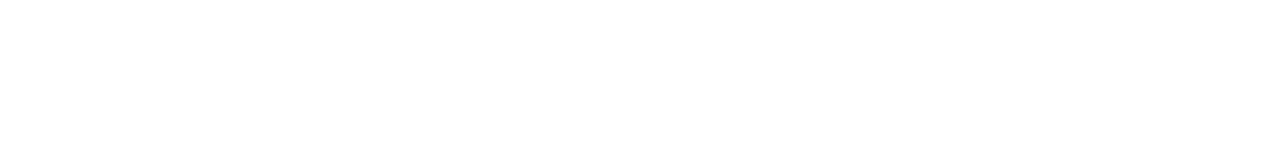
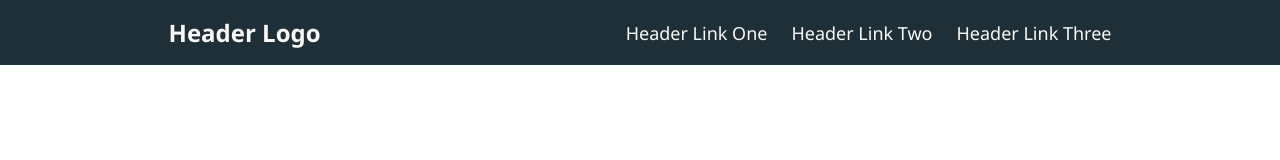
Before and after one commit to pieroqb/odin-landingpage, a plain HTML site: page index.html in a window 1280 px wide. Drawn offline with Linux system fonts and the light colour scheme.

Commit message:
Create Header

```diff
--- a/index.html
+++ b/index.html
@@ -7,7 +7,14 @@
     </head>
     <body>
         <header>
-
+            <div class="left">
+                Header Logo
+            </div>
+            <div class="right">
+                <div>Header Link One</div>
+                <div>Header Link Two</div>
+                <div>Header Link Three</div>
+            </div>
         </header>
         <main>
             <section>
--- a/style.css
+++ b/style.css
@@ -13,3 +13,24 @@ body {
 ul {
     list-style-type: none;
 }
+
+header {
+    background-color: #1F2F37;
+    color: #F9FAF8;
+    display: flex;
+    justify-content: space-around;
+    align-items: center;
+    padding: 16px;
+}
+
+.left {
+    font-weight: bold;
+    font-size: 24px;
+}
+
+.right {
+    font-size: 18px;
+    display: flex;
+    justify-content: center;
+    gap: 24px;
+}
```
